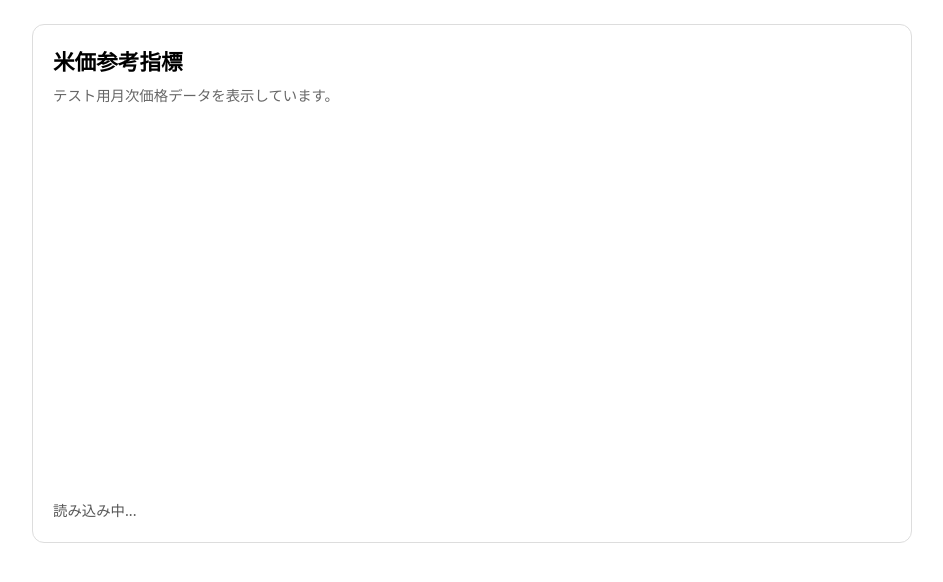
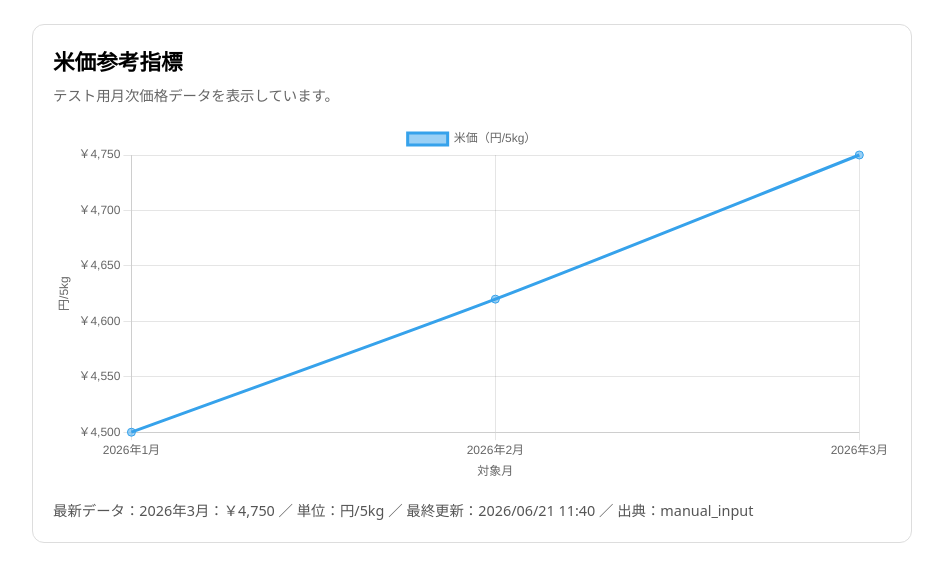
Before and after one commit to happyrice180/RicePriceDispTest, a plain HTML site: page index.html in a window 1280 px wide. Shown: the whole page, without its empty margins (168-1111 px from the left). Drawn offline with nearby package versions, Linux system fonts and the light colour scheme.

Commit message:
ミス修正

```diff
--- a/index.html
+++ b/index.html
@@ -65,6 +65,6 @@
   </div>
 
   <script src="https://cdn.jsdelivr.net/npm/chart.js"></script>
-  <script src="./assets/rice_price_chart.js"></script>
+  <script src="./assets/rice_price.js"></script>
 </body>
 </html>
```
